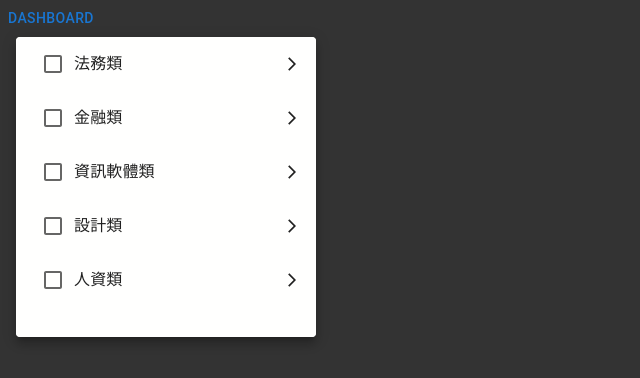
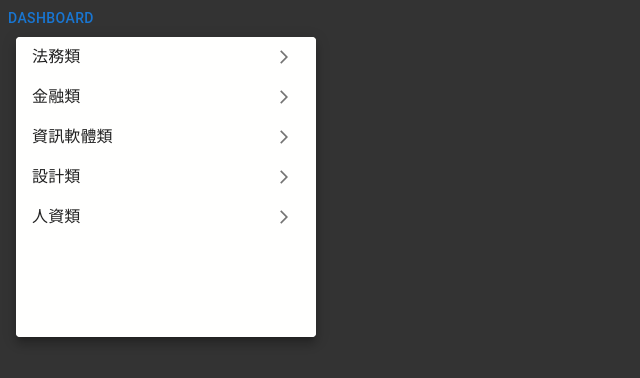
Before and after one commit to tzynwang/mui-slide-menu, a React (Create React App) app: page / in a window 1280 px wide. Both pictures are taken after a click on the button "DASHBOARD". Shown: the top 378 px of the page, without its empty margins (0-640 px from the left). Built offline with nearby package versions, Linux system fonts and the light colour scheme.

Commit message:
[feat] Update layout

```diff
--- a/src/Component/SlideMenu/index.tsx
+++ b/src/Component/SlideMenu/index.tsx
@@ -1,75 +1,76 @@
-import React, { memo, useState, useMemo, useRef } from 'react'
-import { find, uniqBy } from 'lodash'
-import Button from '@mui/material/Button'
-import Checkbox from '@mui/material/Checkbox'
-import Menu from '@mui/material/Menu'
-import MenuItem from '@mui/material/MenuItem'
-import Paper from '@mui/material/Paper'
-import Slide from '@mui/material/Slide'
-import ArrowBackIosNewIcon from '@mui/icons-material/ArrowBackIosNew'
-import ArrowForwardIosIcon from '@mui/icons-material/ArrowForwardIos'
-import type { SlideMenuProps, Parent, Child } from './types'
+import React, { memo, useState, useMemo, useRef } from "react";
+import { find, uniqBy } from "lodash";
+import Button from "@mui/material/Button";
+import Checkbox from "@mui/material/Checkbox";
+import IconButton from "@mui/material/IconButton";
+import Menu from "@mui/material/Menu";
+import MenuItem from "@mui/material/MenuItem";
+import Paper from "@mui/material/Paper";
+import Slide from "@mui/material/Slide";
+import ArrowBackIosNewIcon from "@mui/icons-material/ArrowBackIosNew";
+import ArrowForwardIosIcon from "@mui/icons-material/ArrowForwardIos";
+import type { SlideMenuProps, Child } from "./types";
 
 function SlideMenu(props: SlideMenuProps): React.ReactElement {
   // States
-  const { parentArr, childArr } = props
-  const [anchorEl, setAnchorEl] = useState<null | HTMLElement>(null)
-  const [parent, setParent] = useState<null | number>(null)
-  const [checkedChild, setCheckedChild] = useState<Child[]>([])
+  const { parentArr, childArr } = props;
+  const [anchorEl, setAnchorEl] = useState<null | HTMLElement>(null);
+  const [parent, setParent] = useState<null | number>(null);
+  const [checkedChild, setCheckedChild] = useState<Child[]>([]);
   const dynamicChildList = useMemo(
     () => childArr.filter((c) => c.parent === parent),
     [parent, childArr]
-  )
-  const containerRef = useRef<null | HTMLDivElement>(null)
+  );
+  const containerRef = useRef<null | HTMLDivElement>(null);
 
   // Functions
   const handleOpen = (event: React.MouseEvent<HTMLButtonElement>) => {
-    setAnchorEl(event.currentTarget)
-  }
+    setAnchorEl(event.currentTarget);
+  };
   const handleClose = () => {
-    setAnchorEl(null)
-  }
+    setAnchorEl(null);
+  };
   const handleSliceToChild = (parent: number) => () => {
-    setParent(parent)
-  }
+    setParent(parent);
+  };
   const handleSlideToParent = () => {
-    setParent(null)
-  }
-  const handlePreventLeave = (
-    e: React.MouseEvent<HTMLButtonElement, MouseEvent>
-  ) => {
-    e.stopPropagation()
-  }
+    setParent(null);
+  };
+  // const handlePreventLeave = (
+  //   e: React.MouseEvent<HTMLButtonElement, MouseEvent>
+  // ) => {
+  //   e.stopPropagation();
+  // };
   const handleParentChange =
-    (p: Parent) =>
+    (p: null | number) =>
     (e: React.ChangeEvent<HTMLInputElement>, checked: boolean) => {
       if (checked) {
         const final = [
           ...checkedChild,
-          ...childArr.filter((c) => c.parent === p.id)
-        ]
-        setCheckedChild(uniqBy(final, 'id'))
+          ...childArr.filter((c) => c.parent === p),
+        ];
+        setCheckedChild(uniqBy(final, "id"));
       } else {
-        setCheckedChild(checkedChild.filter((c) => c.parent !== p.id))
+        setCheckedChild(checkedChild.filter((c) => c.parent !== p));
       }
-    }
+    };
   const handleChildCheck =
     (c: Child) =>
     (e: React.ChangeEvent<HTMLInputElement>, checked: boolean) => {
       if (checked) {
-        setCheckedChild((prev) => [...prev, c])
+        setCheckedChild((prev) => [...prev, c]);
       } else {
-        setCheckedChild((prev) => prev.filter((p) => p.id !== c.id))
+        setCheckedChild((prev) => prev.filter((p) => p.id !== c.id));
       }
-    }
+    };
 
   return (
     <React.Fragment>
       <Button
         id="basic-button"
-        aria-controls={!!anchorEl ? 'basic-menu' : undefined}
+        aria-controls={!!anchorEl ? "basic-menu" : undefined}
         aria-haspopup="true"
-        aria-expanded={!!anchorEl ? 'true' : undefined}
+        aria-expanded={!!anchorEl ? "true" : undefined}
         onClick={handleOpen}
       >
         Dashboard
@@ -80,43 +81,56 @@ function SlideMenu(props: SlideMenuProps): React.ReactElement {
         open={!!anchorEl}
         onClose={handleClose}
         MenuListProps={{
-          'aria-labelledby': 'basic-button'
+          "aria-labelledby": "basic-button",
         }}
         ref={containerRef}
-        classes={{ paper: 'PaperMenu' }}
+        classes={{ paper: "PaperMenu" }}
       >
         <Slide direction="right" in={!parent} container={containerRef.current}>
-          <Paper classes={{ root: 'PaperParent' }}>
+          <Paper classes={{ root: "PaperParent" }}>
             {parentArr.map((p) => (
-              <MenuItem key={p.id} onClick={handleSliceToChild(p.id)}>
-                <Checkbox
-                  onClick={handlePreventLeave}
-                  onChange={handleParentChange(p)}
-                  indeterminate={
-                    !!checkedChild.filter((c) => c.parent === p.id).length &&
-                    checkedChild.filter((c) => c.parent === p.id).length !==
-                      childArr.filter((c) => c.parent === p.id).length
-                  }
-                  checked={
-                    checkedChild.filter((c) => c.parent === p.id).length ===
-                    childArr.filter((c) => c.parent === p.id).length
-                  }
-                />
+              <MenuItem key={p.id} classes={{ root: "Height40" }}>
                 {p.label}
-                <ArrowForwardIosIcon classes={{ root: 'SvgIconParent' }} />
+                <IconButton
+                  classes={{ root: "ButtonBaseParent" }}
+                  onClick={handleSliceToChild(p.id)}
+                >
+                  <ArrowForwardIosIcon classes={{ root: "SvgIconParent" }} />
+                </IconButton>
               </MenuItem>
             ))}
           </Paper>
         </Slide>
         <Slide direction="right" in={!!parent} container={containerRef.current}>
-          <Paper classes={{ root: 'PaperChild' }}>
+          <Paper classes={{ root: "PaperChild" }}>
+            <MenuItem classes={{ root: "Height40" }}>
+              <IconButton
+                classes={{ root: "MenuIconButton" }}
+                onClick={handleSlideToParent}
+              >
+                <ArrowBackIosNewIcon classes={{ root: "SvgIconChild" }} />
+              </IconButton>
+              <Checkbox
+                onChange={handleParentChange(parent)}
+                checked={
+                  checkedChild.filter((c) => c.parent === parent).length ===
+                  childArr.filter((c) => c.parent === parent).length
+                }
+                indeterminate={
+                  !!checkedChild.filter((c) => c.parent === parent).length &&
+                  checkedChild.filter((c) => c.parent === parent).length !==
+                    childArr.filter((c) => c.parent === parent).length
+                }
+                classes={{ root: "CheckboxChild" }}
+              />
+              {parentArr.find((p) => p.id === parent)?.label}
+            </MenuItem>
             {dynamicChildList.map((c) => (
-              <MenuItem key={c.id} onClick={handleSlideToParent}>
-                <ArrowBackIosNewIcon classes={{ root: 'SvgIconChild' }} />
+              <MenuItem key={c.id} classes={{ root: "Height40 MenuItemChild" }}>
                 <Checkbox
-                  onClick={handlePreventLeave}
                   onChange={handleChildCheck(c)}
                   checked={!!find(checkedChild, (child) => child.id === c.id)}
+                  classes={{ root: "CheckboxChild" }}
                 />
                 {c.label}
               </MenuItem>
@@ -125,7 +139,7 @@ function SlideMenu(props: SlideMenuProps): React.ReactElement {
         </Slide>
       </Menu>
     </React.Fragment>
-  )
+  );
 }
 
-export default memo(SlideMenu)
+export default memo(SlideMenu);
--- a/src/theme.ts
+++ b/src/theme.ts
@@ -1,49 +1,70 @@
-import { createTheme } from '@mui/material/styles'
+import { createTheme } from "@mui/material/styles";
 
 const theme = createTheme({
   components: {
     MuiPaper: {
       styleOverrides: {
         root: {
-          '&.PaperMenu': {
-            width: '300px',
-            height: '300px',
-            position: 'relative',
-            overflowY: 'hidden',
-            backgroundColor: '#fffffe'
+          "&.PaperMenu": {
+            width: "300px",
+            height: "300px",
+            position: "relative",
+            overflowY: "hidden",
+            backgroundColor: "#fffffe",
           },
-          '&.PaperParent, &.PaperChild': {
-            width: '300px',
-            height: '300px',
-            position: 'absolute',
+          "&.PaperParent, &.PaperChild": {
+            width: "300px",
+            height: "300px",
+            position: "absolute",
             top: 0,
             left: 0,
-            overflowY: 'auto',
-            boxShadow: 'unset'
+            overflowY: "auto",
+            boxShadow: "unset",
           },
-          '&.PaperParent': {
-            backgroundColor: '#fffffe'
+          "&.PaperParent": {
+            backgroundColor: "#fffffe",
           },
-          '&.PaperChild': {
-            backgroundColor: '#fffffe'
-          }
-        }
-      }
+          "&.PaperChild": {
+            backgroundColor: "#fffffe",
+          },
+        },
+      },
     },
     MuiSvgIcon: {
       styleOverrides: {
         root: {
-          '&.SvgIconParent': {
-            marginLeft: 'auto',
-            fontSize: '1rem'
+          "&.SvgIconParent": {
+            marginLeft: "auto",
+            fontSize: "1rem",
           },
-          '&.SvgIconChild': {
-            fontSize: '1rem'
-          }
-        }
-      }
-    }
-  }
-})
+          "&.SvgIconChild": {
+            fontSize: "1rem",
+          },
+        },
+      },
+    },
+    MuiIconButton: {
+      styleOverrides: {
+        root: {
+          "&.ButtonBaseParent": {
+            marginLeft: "auto",
+          },
+        },
+      },
+    },
+    MuiMenuItem: {
+      styleOverrides: {
+        root: {
+          "&.Height40": {
+            height: "40px",
+          },
+          "&.MenuItemChild": {
+            padding: "6px 16px 6px 80px",
+          },
+        },
+      },
+    },
+  },
+});
 
-export default theme
+export default theme;
```
